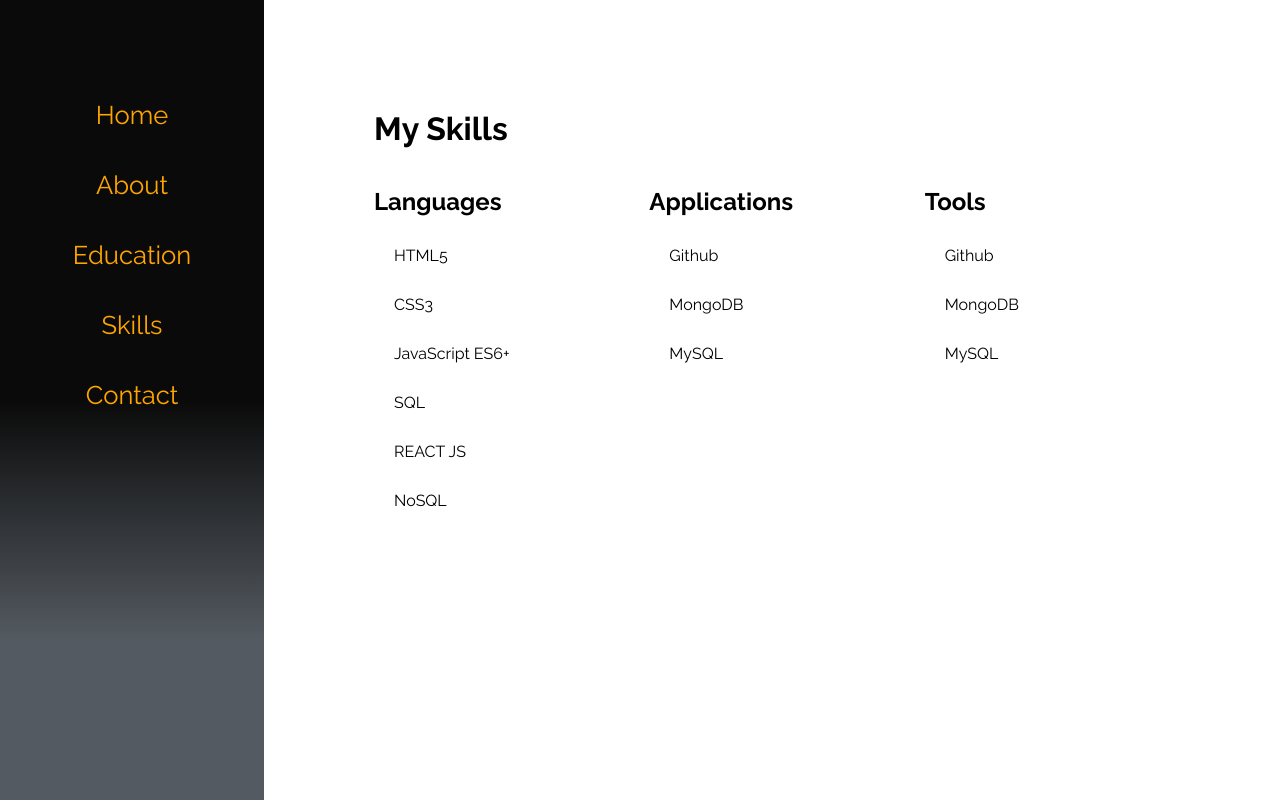
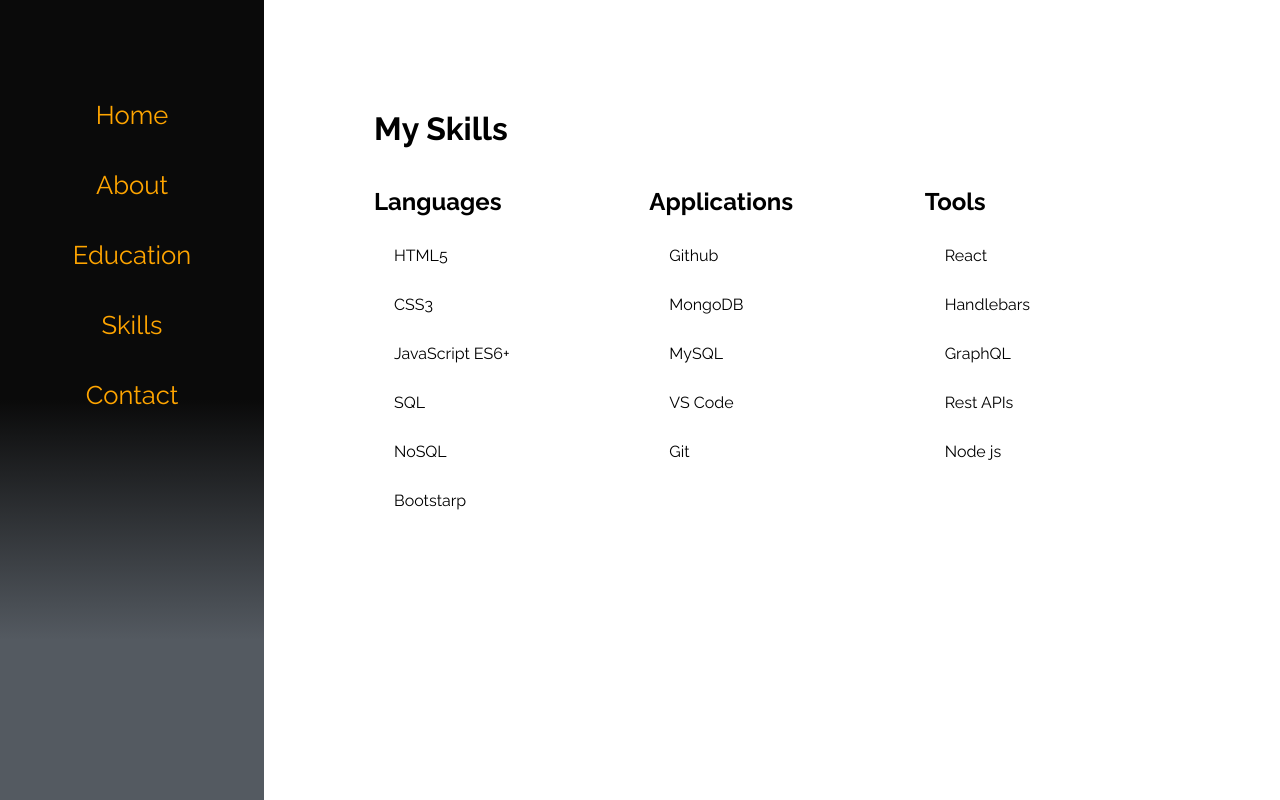
Before and after one commit to Martha121/portfolio-react, a React (Create React App) app: page /#/skills in a window 1280 px wide. Built offline with nearby package versions, Linux system fonts and the light colour scheme.

Commit message:
Add tools in Skills

```diff
--- a/src/contents/Skills.js
+++ b/src/contents/Skills.js
@@ -3,9 +3,9 @@ class Skills extends Component {
   constructor(props) {
     super(props);
     this.state = {
-      Languages: ["HTML5", "CSS3", "JavaScript ES6+", "SQL", "REACT JS","NoSQL"],
-      applications: [ "Github", "MongoDB","MySQL"],
-      Tools: [ "Github", "MongoDB","MySQL"],
+      Languages: ["HTML5", "CSS3", "JavaScript ES6+", "SQL","NoSQL","Bootstarp"],
+      applications: [ "Github", "MongoDB","MySQL","VS Code","Git"],
+      Tools: [ "React", "Handlebars","GraphQL","Rest APIs","Node js"],
     };
   };
 
```
